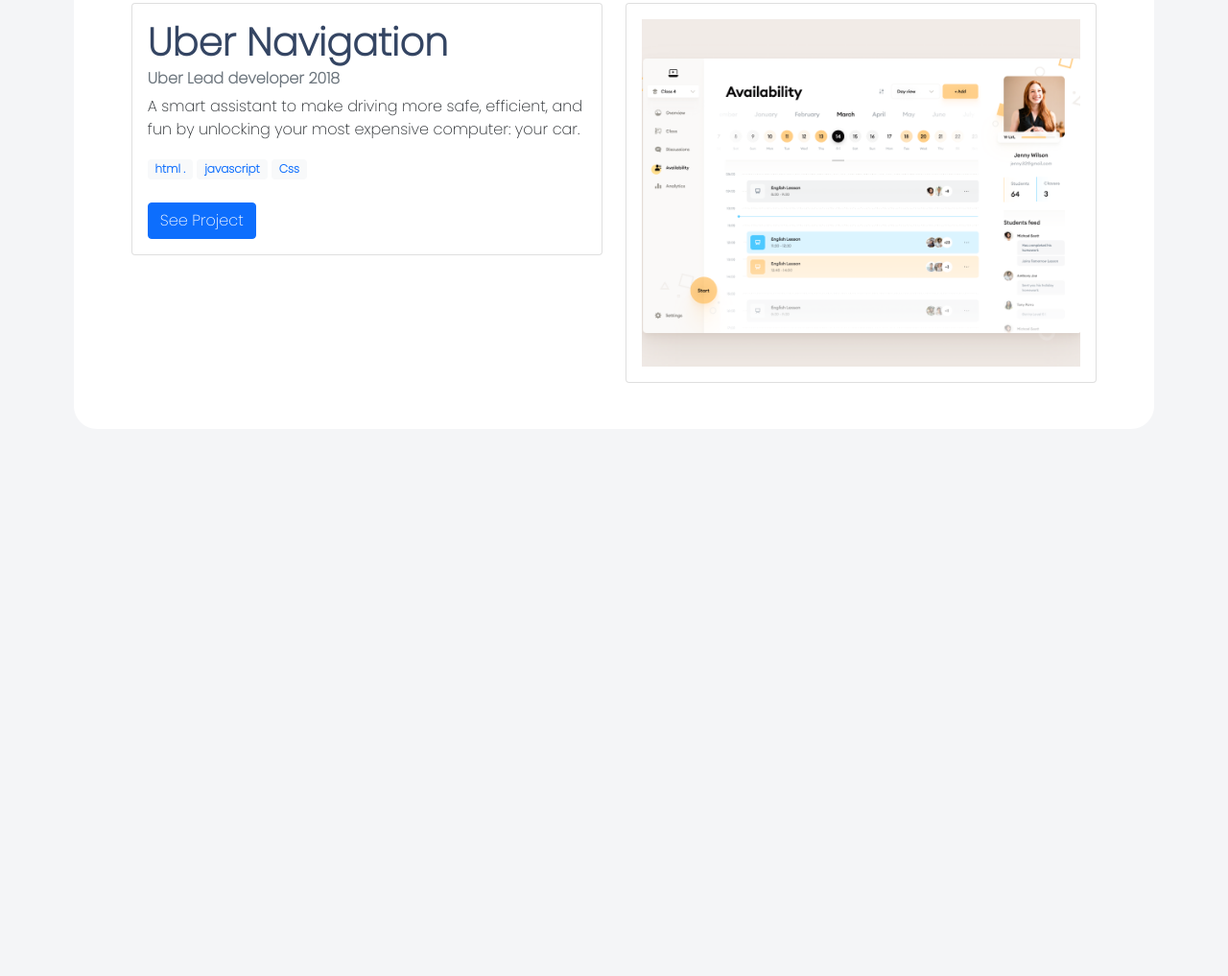
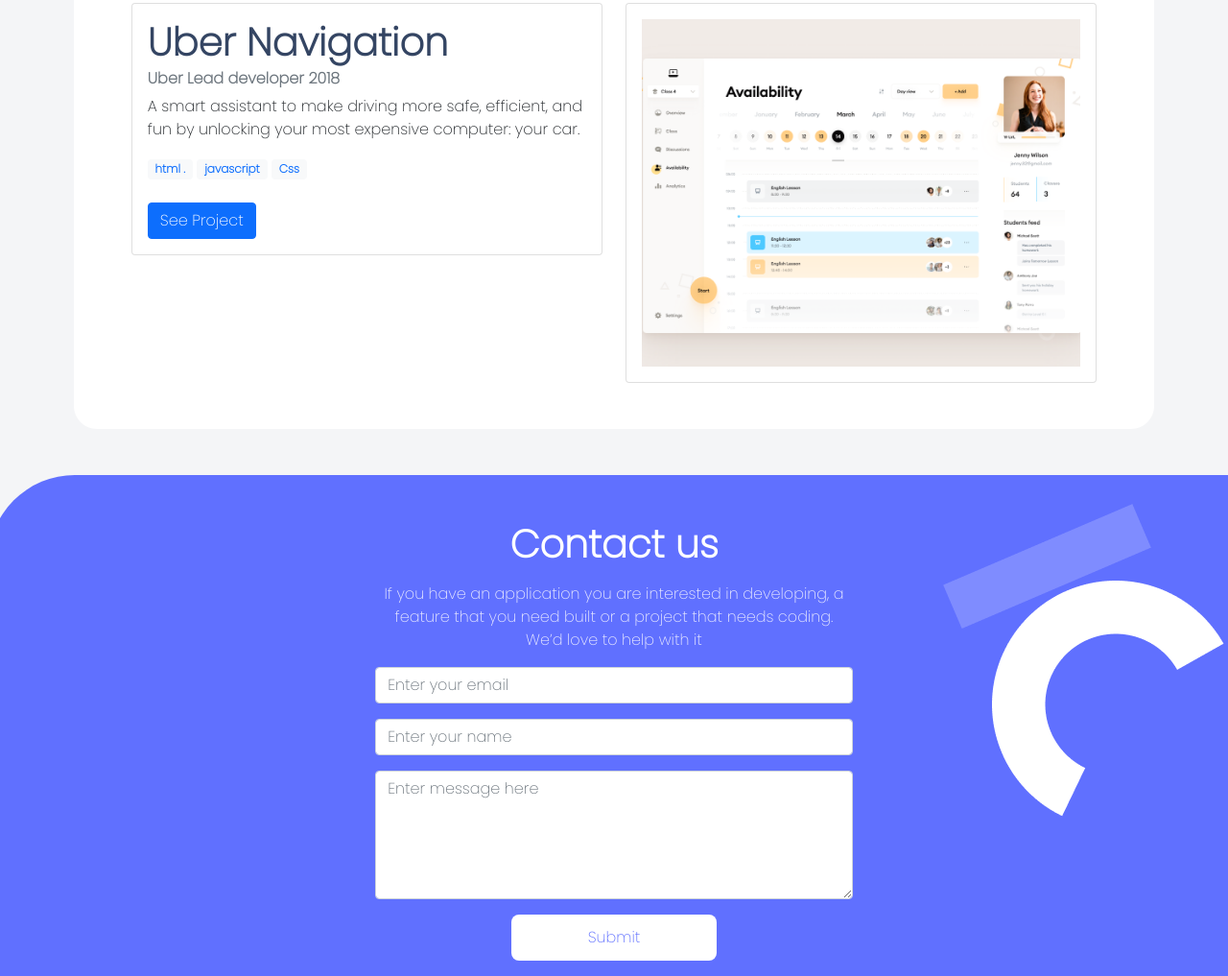
Before and after one commit to benshidanny11/portfolio-bootstrap-version, a plain HTML site: page index.html in a window 1280 px wide. Shown: the part 2171-3188 px from the top of the page at 96% size. Before the commit the page ends 2618 px from the top, so only its background shows below. Drawn offline with nearby package versions, Linux system fonts and the light colour scheme.

Commit message:
Add contact form

```diff
--- a/index.html
+++ b/index.html
@@ -98,7 +98,7 @@
         <div class="col-sm-6">
           <div class="card">
             <div class="card-body">
-              <img src="/assets/project3.png" class="img" alt="tonic" />
+              <img src="assets/project3.png" class="img" alt="tonic" />
             </div>
           </div>
         </div>
@@ -154,7 +154,7 @@
         <div class="col-sm-6">
           <div class="card">
             <div class="card-body">
-              <img src="/assets/project1.png" class="img" alt="tonic" />
+              <img src="assets/project1.png" class="img" alt="tonic" />
             </div>
           </div>
         </div>
@@ -163,7 +163,7 @@
         <div class="col-sm-6">
           <div class="card">
             <div class="card-body">
-              <img src="/assets/project2.png" class="img" alt="tonic" />
+              <img src="assets/project2.png" class="img" alt="tonic" />
             </div>
           </div>
         </div>
@@ -200,7 +200,8 @@
               </h6>
 
               <p class="card-text">
-                A smart assistant to make driving more safe, efficient, and fun by unlocking your most expensive computer: your car.
+                A smart assistant to make driving more safe, efficient, and fun
+                by unlocking your most expensive computer: your car.
               </p>
               <span class="badge bg-light text-primary">html .</span>
               <span class="badge bg-light text-primary">javascript</span>
@@ -213,9 +214,51 @@
         <div class="col-sm-6">
           <div class="card">
             <div class="card-body">
-              <img src="/assets/project4.png" class="img" alt="tonic" />
+              <img src="assets/project4.png" class="img" alt="tonic" />
             </div>
           </div>
+        </div>
+      </section>
+
+      <section class="row align-middle mt-5 contactform">
+        <div class="inner-form-container">
+          <h1 class="contact-us-title">Contact us</h1>
+          <p class="contactus">
+            If you have an application you are interested in developing, a
+            feature that you need built or a project that needs coding. We’d love
+            to help with it
+          </p>
+          <form>
+            <div class="mb-3">
+              <input
+                type="email"
+                class="form-control txts"
+                name="email"
+                placeholder="Enter your email"
+                required
+              />
+            </div>
+            <div class="mb-3">
+              <input
+                type="text"
+                class="form-control txts"
+                name="fullname"
+                placeholder="Enter your name"
+                required
+              />
+            </div>
+            <div class="mb-3">
+              <textarea
+                class="form-control txts"
+                name="message"
+                required
+                placeholder="Enter message here"
+                rows="5"
+              ></textarea>
+            </div>
+
+            <button type="submit" class="submit">Submit</button>
+          </form>
         </div>
       </section>
     </main>
--- a/style.css
+++ b/style.css
@@ -1,10 +1,10 @@
-@import url('https://fonts.googleapis.com/css2?family=Poppins:wght@200&display=swap');
+@import url("https://fonts.googleapis.com/css2?family=Poppins:wght@200&display=swap");
 
 body {
   padding: 0;
   margin: 0;
   background-color: #f4f5f7;
-  font-family: 'Poppins', sans-serif;
+  font-family: "Poppins", sans-serif;
 }
 
 .icons {
@@ -18,16 +18,51 @@ body {
   display: flex;
   justify-content: space-between;
 }
+
 .logo {
   color: #6070ff;
   font-weight: bold;
+}
+
+.contactform {
+  background: #6070ff;
+  background-image: url(./assets/contactformbackground.png);
+  background-repeat: no-repeat;
+  background-position: 100% 30px, 50% 98%;
+  border-radius: 90px 0 0 0;
+  margin-top: 5.7rem;
+  padding-bottom: 1rem;
+  display: flex;
+  justify-content: center;
+  color: #fff;
+  text-align: center;
+}
+
+.inner-form-container {
+  width: 40%;
+  display: flex;
+  flex-direction: column;
+  justify-content: center;
+}
+
+.inner-form-container h1 {
+  margin-top: 3rem;
+  margin-bottom: 0;
+  font-style: normal;
+  font-weight: bold;
+}
+
+.inner-form-container p {
+  margin-top: 1rem;
+  color: #ebebff;
+  font-style: normal;
+  font-weight: normal;
 }
 
 .header {
   background-color: #fff;
   padding: 1rem 0 0 3rem;
 }
-
 
 .introduction-container {
   background-image: url(assets/background.png);
@@ -57,16 +92,19 @@ body {
   font-weight: bold;
 }
 
-.mt-1{
+.mt-1 {
   margin-top: 1rem;
 }
-.mt-2{
+
+.mt-2 {
   margin-top: 2rem;
 }
-.mt-3{
+
+.mt-3 {
   margin-top: 3rem;
 }
-.mt-5{
+
+.mt-5 {
   margin-top: 5rem;
 }
 
@@ -79,8 +117,8 @@ body {
   width: 88%;
   border-radius: 1.5rem;
   padding: 3rem;
-margin: 0 auto;}
-
+  margin: 0 auto;
+}
 
 .menu {
   font-family: "Poppins", sans-serif;
@@ -95,7 +133,24 @@ margin: 0 auto;}
 .menu-2 {
   color: #7a869a;
 }
-.boldtext{
+
+.boldtext {
   font-weight: bold;
   font-size: 40px;
 }
+
+.submit {
+  width: 43%;
+  height: 48px;
+  background: #fff;
+  border-radius: 8px;
+  border: none;
+  color: #6070ff;
+}
+
+.submit:hover {
+  background: #6070ff;
+  color: #fff;
+  transition: 1s;
+  border: #fff 1px solid;
+}
```
Also changed, not shown: 1 other file. Lines whose indentation alone changed are shown as unchanged.
